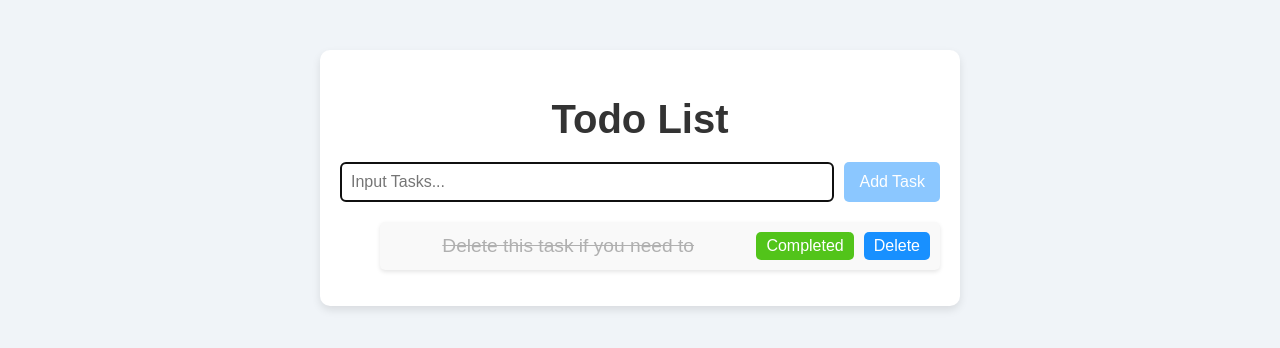
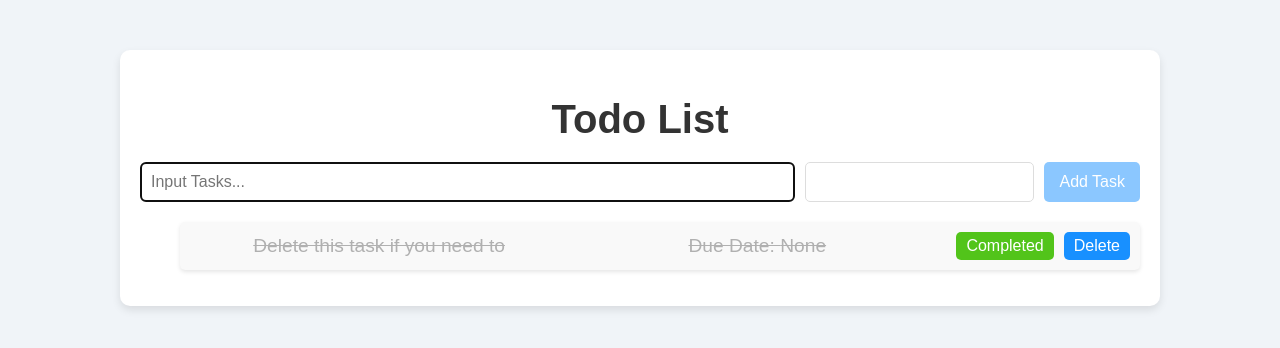
Before and after one commit to john-data-chen/ts-react-drag-and-drop-starter-kit, a React (Vite) app: page / in a window 1280 px wide. Shown: the top 348 px of the page. Built offline with nearby package versions, Linux system fonts and the light colour scheme.

Commit message:
Temp commit of add dueDate

```diff
--- a/package.json
+++ b/package.json
@@ -15,6 +15,7 @@
   "dependencies": {
     "gh-pages": "^6.2.0",
     "react": "^18.3.1",
+    "react-datepicker": "^7.5.0",
     "react-dom": "^18.3.1",
     "styled-components": "^6.1.13"
   },
--- a/src/App.tsx
+++ b/src/App.tsx
@@ -13,7 +13,7 @@ const AppStyle = createGlobalStyle`
     `;
 
 const Container = styled.div`
-  max-width: 600px;
+  max-width: 1000px;
   margin: 50px auto;
   padding: 20px;
   background-color: #fff;
@@ -31,14 +31,23 @@ const Title = styled.h1`
 function App() {
   const [todos, setTodos] = useState([
     {
-      id: 1,
+      id: Date.now(),
       text: "Delete this task if you need to",
+      dueDate: null,
       completed: true,
     },
   ]);
 
-  const addTodo = (text: string) => {
-    setTodos([...todos, { id: Date.now(), text, completed: false }]);
+  const addTodo = (text: string, dueDate: Date | null) => {
+    setTodos([
+      ...todos,
+      {
+        id: Date.now(),
+        text,
+        dueDate: dueDate ?? null,
+        completed: false,
+      },
+    ]);
   };
 
   const toggleComplete = (id: number) => {
--- a/src/component/TodoCard.tsx
+++ b/src/component/TodoCard.tsx
@@ -2,6 +2,7 @@ import styled from "styled-components";
 import Todo from "../type/Todo";
 
 interface TodoItemProps extends React.HTMLAttributes<HTMLLIElement> {
+  dueDate: Date | null;
   completed: boolean;
 }
 
@@ -60,8 +61,13 @@ const Button = styled.button<ButtonProps>`
 
 const TodoCard = ({ todo, toggleComplete, deleteTodo }: TodoCardProps) => {
   return (
-    <TodoItem completed={todo.completed}>
+    <TodoItem completed={todo.completed} dueDate={todo.dueDate}>
       <Text completed={todo.completed}>{todo.text}</Text>
+      <br />
+      <Text completed={todo.completed}>
+        Due Date: {todo.dueDate?.toLocaleDateString() || "None"}
+      </Text>
+
       <Button
         completed={todo.completed}
         onClick={() => toggleComplete(todo.id)}
--- a/src/component/TodoForm.tsx
+++ b/src/component/TodoForm.tsx
@@ -1,5 +1,7 @@
 import { useState, useCallback } from "react";
 import styled from "styled-components";
+import DatePicker from "react-datepicker";
+import "react-datepicker/dist/react-datepicker.css";
 
 const Form = styled.form`
   display: flex;
@@ -8,6 +10,15 @@ const Form = styled.form`
 `;
 
 const Input = styled.input`
+  flex: 1;
+  padding: 10px;
+  border: 1px solid #ddd;
+  border-radius: 5px;
+  margin-right: 10px;
+  font-size: 1rem;
+`;
+
+const StyledDatePicker = styled(DatePicker)`
   flex: 1;
   padding: 10px;
   border: 1px solid #ddd;
@@ -37,21 +48,22 @@ const Button = styled.button`
 `;
 
 interface TodoFormProps {
-  addTodo: (text: string) => void;
+  addTodo: (text: string, dueDate: Date | null) => void;
 }
 
 const TodoForm = ({ addTodo }: TodoFormProps) => {
   const [input, setInput] = useState("");
+  const [dueDate, setDueDate] = useState<Date | null>(null);
 
   const handleSubmit = useCallback(
     (e: { preventDefault: () => void }) => {
       e.preventDefault();
       if (input.trim()) {
-        addTodo(input.trim());
+        addTodo(input.trim(), dueDate);
         setInput("");
       }
     },
-    [addTodo, input, setInput]
+    [addTodo, input, setInput, dueDate]
   );
 
   return (
@@ -63,6 +75,14 @@ const TodoForm = ({ addTodo }: TodoFormProps) => {
         placeholder="Input Tasks..."
         autoFocus
       />
+      <StyledDatePicker
+        wrapperClassName="datePicker"
+        minDate={new Date()}
+        selected={dueDate}
+        onChange={(date: Date | null) => {
+          setDueDate(date);
+        }}
+      />
       <Button type="submit" disabled={!input.trim()}>
         Add Task
       </Button>
--- a/src/type/Todo.ts
+++ b/src/type/Todo.ts
@@ -1,6 +1,7 @@
 interface Todo {
   id: number;
   text: string;
+  dueDate: Date | null;
   completed: boolean;
 }
 
```
Also changed, not shown: 1 other file (tests, documents, lock files or other folders).
